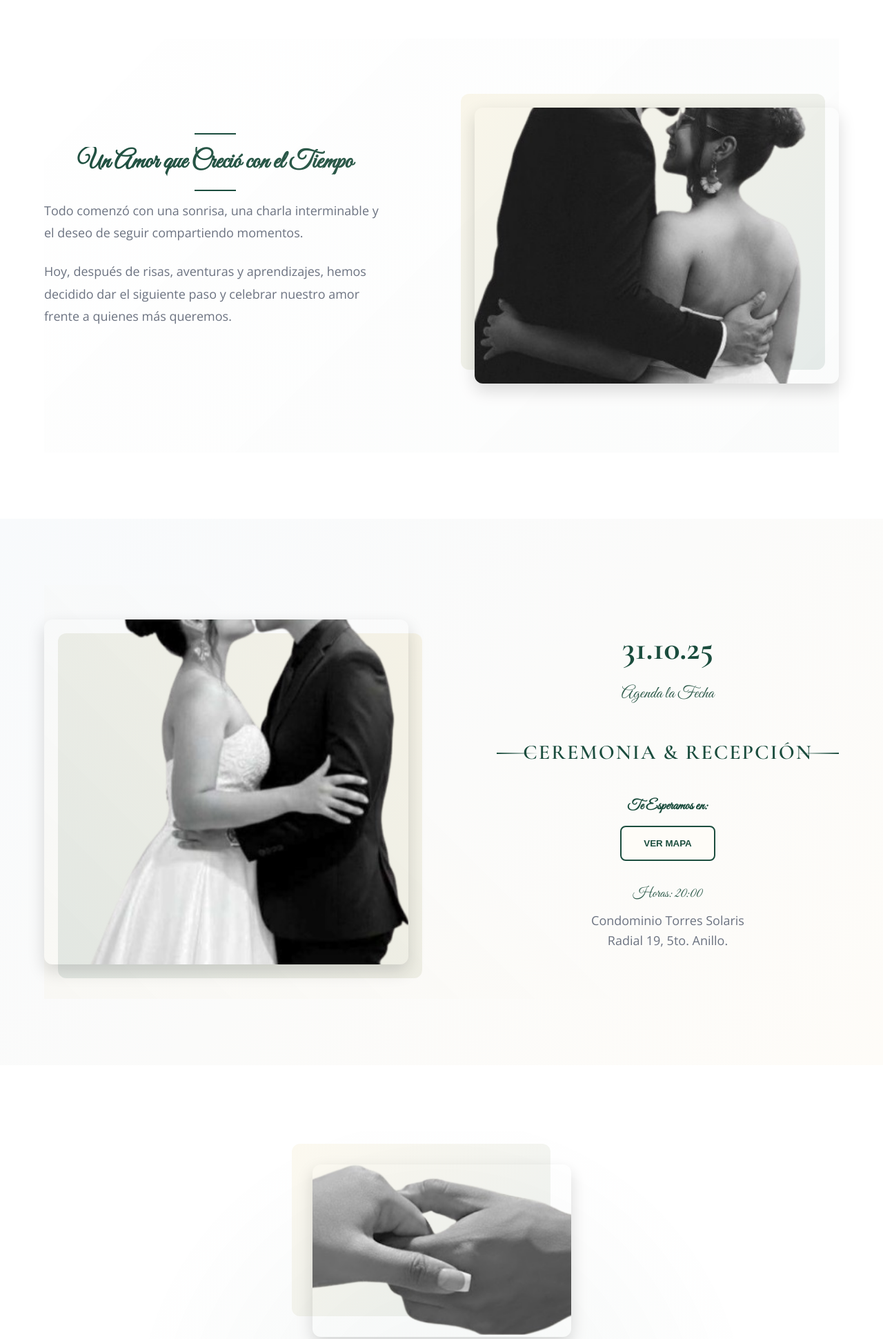
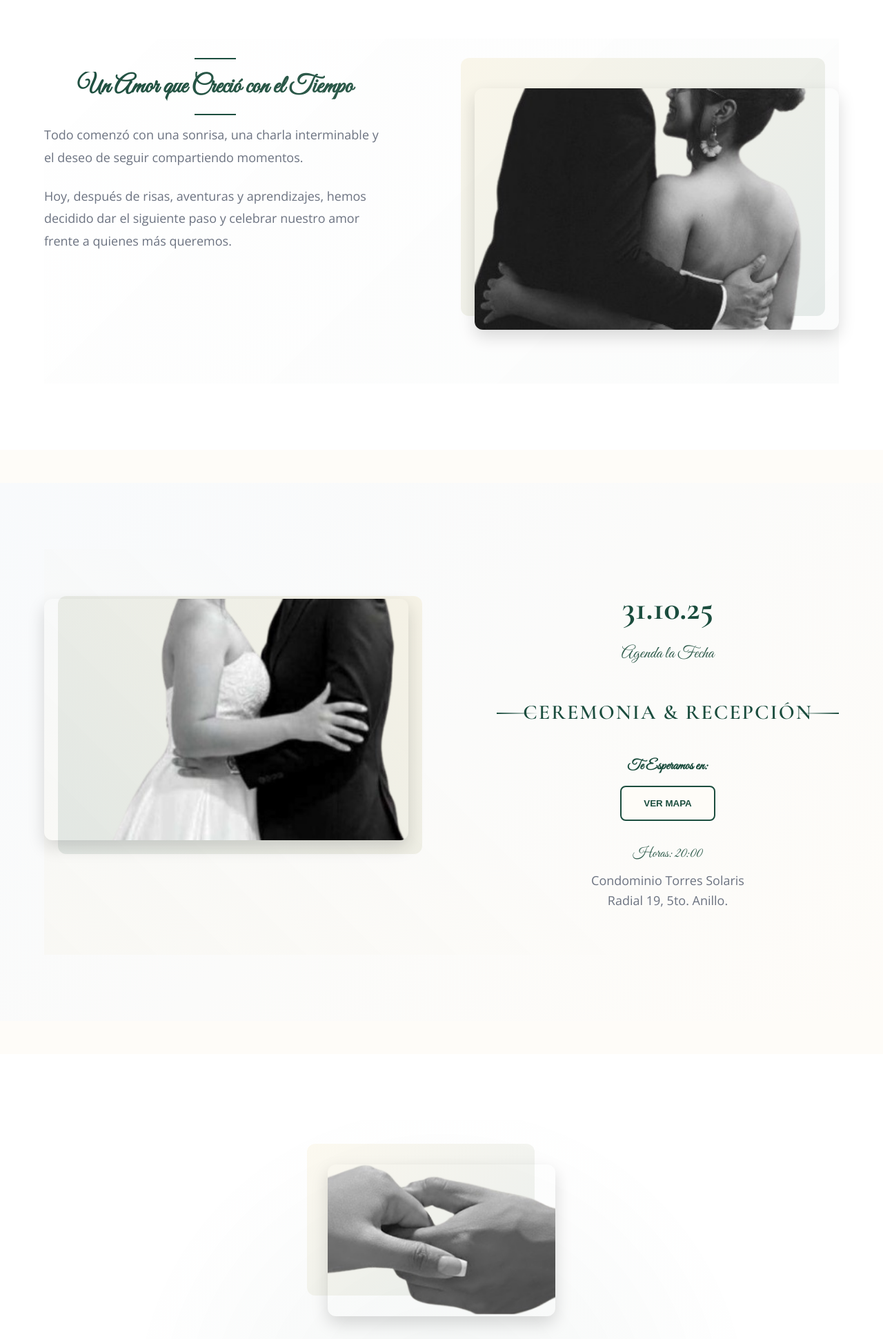
Before and after one commit to AxelMQ/daniel-gabriela_boda, a plain HTML site: page index.html in a window 1280 px wide. Shown: the part 840-2781 px from the top of the page at 69% size. Drawn offline with nearby package versions, Linux system fonts and the light colour scheme.

Commit message:
Corregir posicionamiento de imágenes y espaciado entre secciones

```diff
--- a/css/components.css
+++ b/css/components.css
@@ -274,15 +274,17 @@
 .story {
     padding: var(--spacing-4xl) 0;
     background-color: var(--color-white);
+    margin-bottom: var(--spacing-2xl);
 }
 
 .story__content {
     display: grid;
     grid-template-columns: 1fr 1fr;
     gap: var(--spacing-4xl);
-    align-items: center;
-    min-height: 600px;
+    align-items: start;
+    min-height: 500px;
     position: relative;
+    padding: var(--spacing-2xl) 0;
 }
 
 .story__content::before {
@@ -370,7 +372,7 @@
 
 .story__img {
     width: 100%;
-    height: 400px;
+    height: 350px;
     object-fit: cover;
     object-position: center;
     border-radius: var(--border-radius-lg);
@@ -378,6 +380,7 @@
     transition: all var(--transition-normal);
     position: relative;
     overflow: hidden;
+    margin-top: var(--spacing-lg);
 }
 
 .story__img::before {
@@ -406,15 +409,17 @@
 .event {
     padding: var(--spacing-4xl) 0;
     background: linear-gradient(135deg, var(--color-light-gray) 0%, var(--color-cream) 100%);
+    margin-bottom: var(--spacing-2xl);
 }
 
 .event__content {
     display: grid;
     grid-template-columns: 1fr 1fr;
     gap: var(--spacing-4xl);
-    align-items: center;
-    min-height: 600px;
+    align-items: start;
+    min-height: 500px;
     position: relative;
+    padding: var(--spacing-2xl) 0;
 }
 
 .event__content::before {
@@ -453,7 +458,7 @@
 
 .event__img {
     width: 100%;
-    height: 500px;
+    height: 350px;
     object-fit: cover;
     object-position: center;
     border-radius: var(--border-radius-lg);
@@ -461,6 +466,7 @@
     transition: all var(--transition-normal);
     position: relative;
     overflow: hidden;
+    margin-top: var(--spacing-lg);
 }
 
 .event__img::after {
@@ -599,6 +605,7 @@
     padding: var(--spacing-4xl) 0;
     background-color: var(--color-white);
     position: relative;
+    margin-bottom: var(--spacing-2xl);
 }
 
 .rsvp__content {
@@ -609,9 +616,9 @@
     display: flex;
     flex-direction: column;
     align-items: center;
-    min-height: 700px;
+    min-height: 600px;
     justify-content: center;
-    padding: var(--spacing-2xl);
+    padding: var(--spacing-3xl) var(--spacing-2xl);
 }
 
 .rsvp__content::before {
@@ -648,8 +655,8 @@
 }
 
 .rsvp__img {
-    width: 400px;
-    height: 250px;
+    width: 350px;
+    height: 220px;
     object-fit: cover;
     object-position: center;
     border-radius: var(--border-radius-lg);
--- a/css/responsive.css
+++ b/css/responsive.css
@@ -237,6 +237,7 @@
         height: 250px;
         object-fit: cover;
         object-position: center;
+        margin-top: var(--spacing-md);
     }
 
     /* Event móvil */
@@ -266,6 +267,7 @@
         height: 200px;
         object-fit: cover;
         object-position: center;
+        margin-top: var(--spacing-md);
     }
 
     .info__title {
@@ -315,8 +317,8 @@
     }
 
     .rsvp__img {
-        width: 300px;
-        height: 200px;
+        width: 280px;
+        height: 180px;
         object-fit: cover;
         object-position: center;
     }
```
